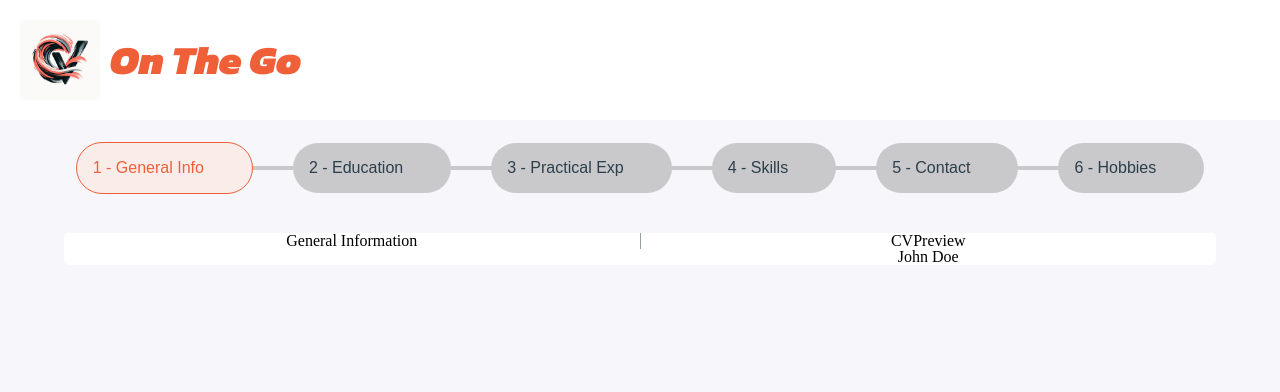
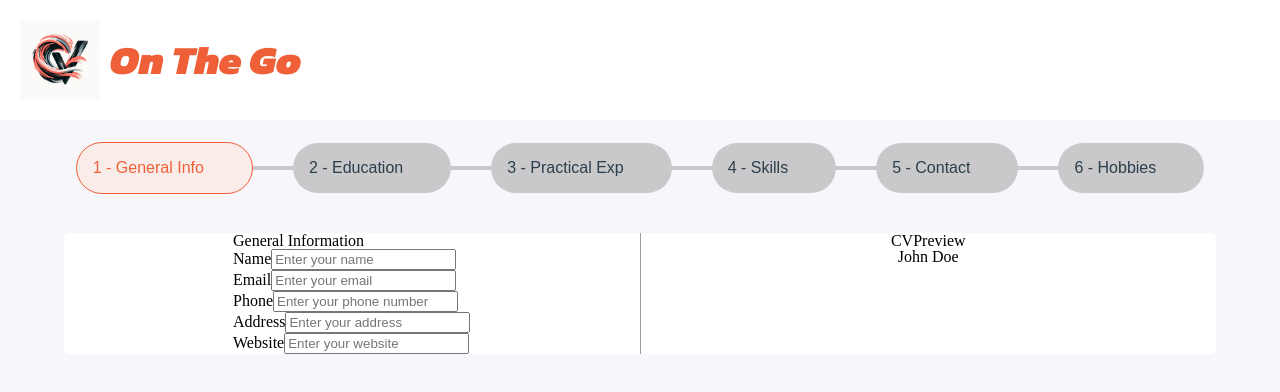
Before and after one commit to Veregorn/TOP-CV-Application, a React (Vite) app: page / in a window 1280 px wide. Shown: the top 392 px of the page. Built offline with nearby package versions, Linux system fonts and the light colour scheme.

Commit message:
'FormSection's 'Input' and 'Field' are now dinamically created

```diff
--- a/src/assets/data.js
+++ b/src/assets/data.js
@@ -3,31 +3,253 @@ const SECTION_DATA = [
         id: 'generalInfo',
         buttonTitle: 'General Info',
         longTitle: 'General Information',
+        fields: [
+            {
+                id: 'name',
+                label: 'Name',
+                type: 'text',
+                placeholder: 'Enter your name',
+                required: true,
+            },
+            {
+                id: 'email',
+                label: 'Email',
+                type: 'email',
+                placeholder: 'Enter your email',
+                required: true,
+            },
+            {
+                id: 'phone',
+                label: 'Phone',
+                type: 'tel',
+                placeholder: 'Enter your phone number',
+                required: true,
+            },
+            {
+                id: 'address',
+                label: 'Address',
+                type: 'text',
+                placeholder: 'Enter your address',
+                required: true,
+            },
+            {
+                id: 'website',
+                label: 'Website',
+                type: 'url',
+                placeholder: 'Enter your website',
+                required: false,
+            }
+        ]
     },
     {
         id: 'education',
         buttonTitle: 'Education',
         longTitle: 'Education',
+        fields: [
+            {
+                id: 'name',
+                label: 'Name',
+                type: 'text',
+                placeholder: 'Enter your name',
+                required: true,
+            },
+            {
+                id: 'email',
+                label: 'Email',
+                type: 'email',
+                placeholder: 'Enter your email',
+                required: true,
+            },
+            {
+                id: 'phone',
+                label: 'Phone',
+                type: 'tel',
+                placeholder: 'Enter your phone number',
+                required: true,
+            },
+            {
+                id: 'address',
+                label: 'Address',
+                type: 'text',
+                placeholder: 'Enter your address',
+                required: true,
+            },
+            {
+                id: 'website',
+                label: 'Website',
+                type: 'url',
+                placeholder: 'Enter your website',
+                required: false,
+            }
+        ]
     },
     {
         id: 'practicalExp',
         buttonTitle: 'Practical Exp',
         longTitle: 'Practical Experience',
+        fields: [
+            {
+                id: 'name',
+                label: 'Name',
+                type: 'text',
+                placeholder: 'Enter your name',
+                required: true,
+            },
+            {
+                id: 'email',
+                label: 'Email',
+                type: 'email',
+                placeholder: 'Enter your email',
+                required: true,
+            },
+            {
+                id: 'phone',
+                label: 'Phone',
+                type: 'tel',
+                placeholder: 'Enter your phone number',
+                required: true,
+            },
+            {
+                id: 'address',
+                label: 'Address',
+                type: 'text',
+                placeholder: 'Enter your address',
+                required: true,
+            },
+            {
+                id: 'website',
+                label: 'Website',
+                type: 'url',
+                placeholder: 'Enter your website',
+                required: false,
+            }
+        ]
     },
     {
         id: 'skills',
         buttonTitle: 'Skills',
         longTitle: 'Skills',
+        fields: [
+            {
+                id: 'name',
+                label: 'Name',
+                type: 'text',
+                placeholder: 'Enter your name',
+                required: true,
+            },
+            {
+                id: 'email',
+                label: 'Email',
+                type: 'email',
+                placeholder: 'Enter your email',
+                required: true,
+            },
+            {
+                id: 'phone',
+                label: 'Phone',
+                type: 'tel',
+                placeholder: 'Enter your phone number',
+                required: true,
+            },
+            {
+                id: 'address',
+                label: 'Address',
+                type: 'text',
+                placeholder: 'Enter your address',
+                required: true,
+            },
+            {
+                id: 'website',
+                label: 'Website',
+                type: 'url',
+                placeholder: 'Enter your website',
+                required: false,
+            }
+        ]
     },
     {
         id: 'contact',
         buttonTitle: 'Contact',
         longTitle: 'Contact',
+        fields: [
+            {
+                id: 'name',
+                label: 'Name',
+                type: 'text',
+                placeholder: 'Enter your name',
+                required: true,
+            },
+            {
+                id: 'email',
+                label: 'Email',
+                type: 'email',
+                placeholder: 'Enter your email',
+                required: true,
+            },
+            {
+                id: 'phone',
+                label: 'Phone',
+                type: 'tel',
+                placeholder: 'Enter your phone number',
+                required: true,
+            },
+            {
+                id: 'address',
+                label: 'Address',
+                type: 'text',
+                placeholder: 'Enter your address',
+                required: true,
+            },
+            {
+                id: 'website',
+                label: 'Website',
+                type: 'url',
+                placeholder: 'Enter your website',
+                required: false,
+            }
+        ]
     },
     {
         id: 'hobbies',
         buttonTitle: 'Hobbies',
         longTitle: 'Hobbies',
+        fields: [
+            {
+                id: 'name',
+                label: 'Name',
+                type: 'text',
+                placeholder: 'Enter your name',
+                required: true,
+            },
+            {
+                id: 'email',
+                label: 'Email',
+                type: 'email',
+                placeholder: 'Enter your email',
+                required: true,
+            },
+            {
+                id: 'phone',
+                label: 'Phone',
+                type: 'tel',
+                placeholder: 'Enter your phone number',
+                required: true,
+            },
+            {
+                id: 'address',
+                label: 'Address',
+                type: 'text',
+                placeholder: 'Enter your address',
+                required: true,
+            },
+            {
+                id: 'website',
+                label: 'Website',
+                type: 'url',
+                placeholder: 'Enter your website',
+                required: false,
+            }
+        ]
     }
 ];
 
--- a/src/components/CVForm.jsx
+++ b/src/components/CVForm.jsx
@@ -1,30 +1,23 @@
 import '../styles/CVForm.css'
 import FormSection from './FormSection'
-/* import Label from './Label'
-import Input from './Input'
-import Button from './Button' */
+import SECTION_DATA from '../assets/data'
 
 function CVForm() {
+
+    const sections = SECTION_DATA.map((section, index) => {
+        return (
+            <FormSection
+                key={section.id}
+                title={section.longTitle}
+                className={index == 0 ? 'section current' : 'section'}
+                fields={section.fields}
+            />
+        )
+    })
+
     return (
         <div className='form'>
-            <FormSection title='General Information' />
-            {/* <Label text='First Name' />
-            <Input type='text' placeholder='John' />
-            <Label text='Last Name' />
-            <Input type='text' placeholder='Doe' />
-            <Label text='Email' />
-            <Input type='email' placeholder='johndoe@example.com' />
-            <Label text='Phone' />
-            <Input type='tel' placeholder='1234567890' />
-            <Label text='Address' />
-            <Input type='text' placeholder='123 Main St.' />
-            <Label text='Postal Code' />
-            <Input type='text' placeholder='12345' />
-            <Label text='City' />
-            <Input type='text' placeholder='New York' />
-            <Label text='Country' />
-            <Input type='text' placeholder='USA' />
-            <Button text='Next >' /> */}
+            {sections}
         </div>
     )
 }
--- a/src/components/FormSection.jsx
+++ b/src/components/FormSection.jsx
@@ -2,15 +2,40 @@ import '../styles/FormSection.css'
 import PropTypes from 'prop-types';
 
 function FormSection(props) {
+
+    const fields = props.fields.map((field, index) => {
+        return (
+            <div key={index} className='field'>
+                <label htmlFor={field.id}>{field.label}</label>
+                <input
+                    type={field.type}
+                    id={field.id}
+                    name={field.name}
+                    placeholder={field.placeholder}
+                    required={field.required}
+                />
+            </div>
+        )
+    })
+
     return (
-        <>
+        <div className={props.className}>
             <h2>{props.title}</h2>
-        </>
+            {fields}
+        </div>
     )
 }
 
 FormSection.propTypes = {
-    title: PropTypes.string.isRequired
+    title: PropTypes.string.isRequired,
+    className: PropTypes.string.isRequired,
+    fields: PropTypes.arrayOf(PropTypes.shape({
+        id: PropTypes.string.isRequired,
+        label: PropTypes.string.isRequired,
+        type: PropTypes.string.isRequired,
+        placeholder: PropTypes.string.isRequired,
+        required: PropTypes.bool.isRequired
+    })).isRequired
 }
 
 export default FormSection
--- a/src/styles/CVForm.css
+++ b/src/styles/CVForm.css
@@ -7,3 +7,12 @@
     justify-content: center;
     border-right: 1px solid #959fa5;
 }
+
+.form > div {
+    display: none;
+}
+
+.form > div.current {
+    display: flex;
+    flex-direction: column;
+}
```
